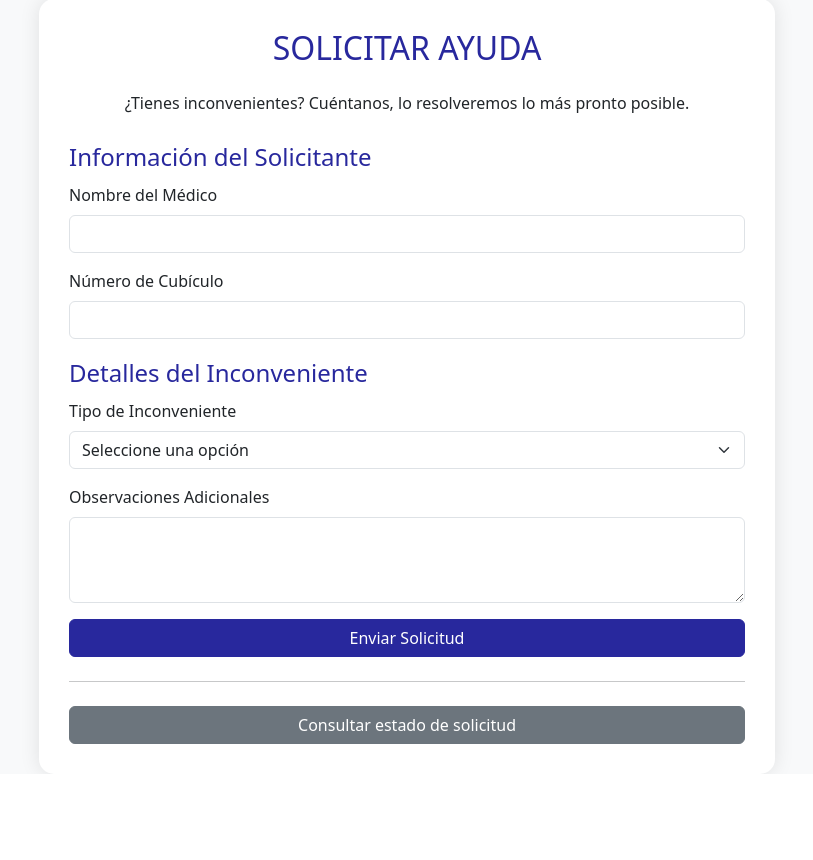
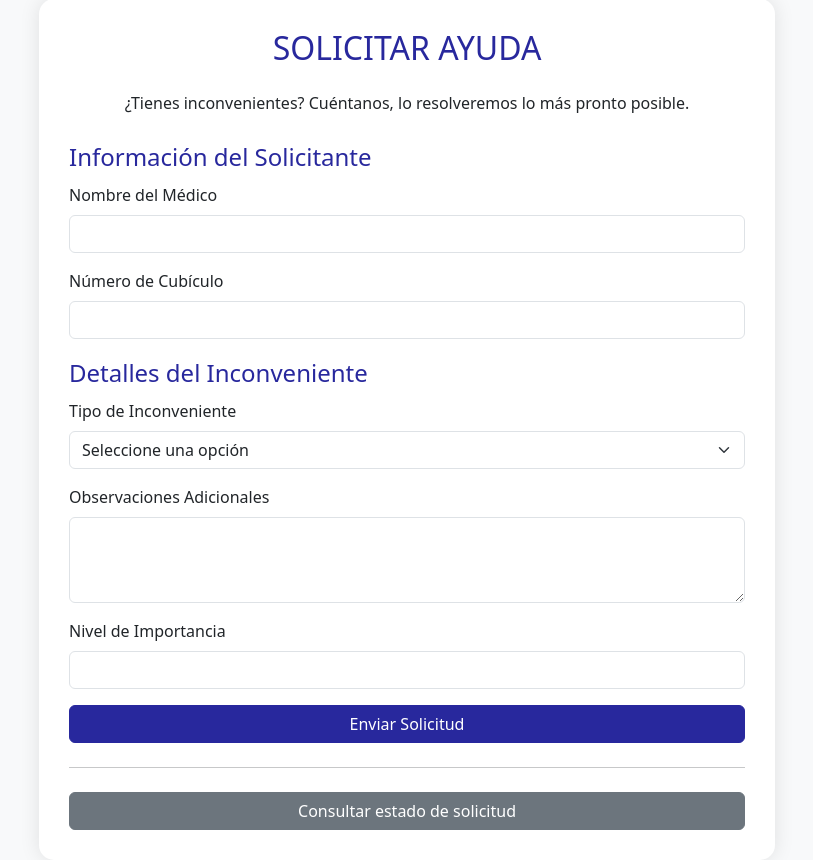
Before and after one commit to juliancastillo21/BACKUP-APP, a Flask app: page /Ayuda in a window 1280 px wide. Shown: the part 87-947 px from the top of the page, without its empty margins (233-1046 px from the left). Before the commit the page ends 861 px from the top, so only its background shows below. Run offline with Flask 3, Linux system fonts and the light colour scheme.

Commit message:
se actualizo el cuadro que muestra la informacion de soporte

```diff
--- a/app.py
+++ b/app.py
@@ -327,14 +327,15 @@ def procesar_formulario3():
     numero_de_cubiculo = request.form.get('numero_de_cubiculo')
     observaciones = request.form.get('observaciones')
     serial = request.form.get('serial')
+    nivel_importancia = request.form.get('nivel_importancia')
     fecha_envio = datetime.now().strftime('%Y-%m-%d %H:%M:%S') # Obtener la fecha y hora actuales
     estado_de_solicitud = 'en gestion'
 
     # Insertar los datos en la base de datos
     conn = sqlite3.connect('registro.db')
     c = conn.cursor()
-    c.execute("INSERT INTO solicitar_soporte (nombres_completos, tipo_de_inconveniente, numero_cubiculo, observaciones, fecha_envio, estado_de_solicitud, serial) VALUES (?, ?, ?, ?, ?, ?, ?)",
-              (nombres_completos, tipo_de_inconveniente, numero_de_cubiculo, observaciones, fecha_envio, estado_de_solicitud, serial))
+    c.execute("INSERT INTO solicitar_soporte (nombres_completos, tipo_de_inconveniente, numero_cubiculo, observaciones, fecha_envio, estado_de_solicitud, serial, nivel_importancia) VALUES (?, ?, ?, ?, ?, ?, ?, ?)",
+              (nombres_completos, tipo_de_inconveniente, numero_de_cubiculo, observaciones, fecha_envio, estado_de_solicitud, serial, nivel_importancia))
     conn.commit()
     conn.close()
 
--- a/templates/Ayuda_personal.html
+++ b/templates/Ayuda_personal.html
@@ -38,12 +38,11 @@
                             <legend style="color: #28289D;">Detalles del Inconveniente</legend>
                             <div class="mb-3">
                                 <label for="tipo_de_inconveniente" class="form-label">Tipo de Inconveniente</label>
-                                <select class="form-select" id="tipo_de_inconveniente" name="tipo_de_inconveniente" required onchange="toggleSerialField()">
+                                <select class="form-select" id="tipo_de_inconveniente" name="tipo_de_inconveniente" required onchange="mostrarNivelImportancia(); toggleSerialField();">
                                     <option value="">Seleccione una opción</option>
-                                    <option value="Problema con Navegador">Problema con Navegador</option>
+                                    <option value="Falla celular">Falla celular</option>
                                     <option value="Problema con Ipsa">Problema con Ipsa</option>
-                                    <option value="Problema con Internet">Problema con Internet</option>
-                                    <option value="Problema con Microsip">Problema con Microsip</option>
+                                    <option value="Problema con Internet u Navegador">Problema con Internet u Navegador</option>
                                     <option value="Problema con la diadema">Problema con la diadema</option>
                                     <option value="Problema con el mouse">Problema con el mouse</option>
                                     <option value="Problema con la pantalla">Problema con la pantalla</option>
@@ -58,6 +57,10 @@
                             <div class="mb-3">
                                 <label for="observaciones" class="form-label">Observaciones Adicionales</label>
                                 <textarea class="form-control" id="observaciones" name="observaciones" rows="3"></textarea>
+                            </div>
+                            <div class="mb-3">
+                                <label for="nivel_importancia" class="form-label">Nivel de Importancia</label>
+                                <input type="text" class="form-control" id="nivel_importancia" name="nivel_importancia" readonly>
                             </div>
                         </fieldset>
                         <div class="d-grid gap-2">
@@ -119,6 +122,25 @@
             });
         });
 
+  // Mapeo de solicitudes a niveles de importancia
+  const nivelesImportancia = {
+            "Falla celular": "bajo",
+            "Problema con Ipsa": "medio",
+            "Problema con Internet u Navegador": "medio",
+            "Problema con la diadema": "bajo",
+            "Problema con el mouse": "bajo",
+            "Problema con la pantalla": "alto",
+            "Problema con el computador": "urgente",
+            "otro": "desconocido"
+        };
+
+        // Función para mostrar el nivel de importancia
+        function mostrarNivelImportancia() {
+            const tipoInconveniente = document.getElementById("tipo_de_inconveniente").value;
+            const nivelImportancia = nivelesImportancia[tipoInconveniente] || "desconocido";
+            document.getElementById("nivel_importancia").value = nivelImportancia;
+        }
+
         function toUpperCaseInput(event) {
             event.target.value = event.target.value.toUpperCase();
         }
--- a/templates/estado_solicitud.html
+++ b/templates/estado_solicitud.html
@@ -34,8 +34,8 @@
         </div>
     </nav>
 
-    <main class="container">
-        <h1>SOLICITUDES DE SOPORTE</h1>
+    <main class="container-main">
+        <h1 style="text-align: center;">SOLICITUDES DE SOPORTE</h1>
         <div class="table-container">
             <table class="table table-striped table-hover">
                 <thead>
@@ -46,6 +46,7 @@
                         <th>Número de Cubículo</th>
                         <th>Observaciones</th>
                         <th>Fecha de Envío</th>
+                        <th>nivel de importancia</th>
                         <th>Estado de la Solicitud</th>
                         <th>Observación del Personal</th>
                         <th>Encargado de la Solución</th>
@@ -62,6 +63,7 @@
                         <td>{{ row[2] }}</td>
                         <td>{{ row[3] }}</td>
                         <td>{{ row[4] }}</td>
+                        <td>{{ row[10] }}</td>
                         <td>{{ row[5] }}</td>
                         <td>{{ row[6] }}</td>
                         <td>{{ row[8] }}</td>
```
Also changed, not shown: registro.db.
